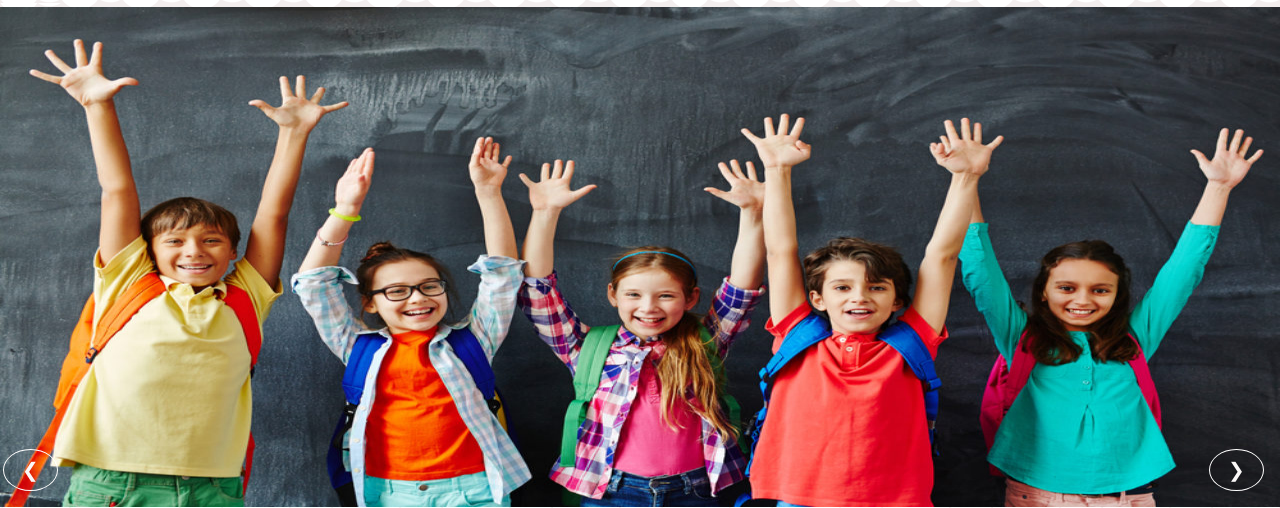
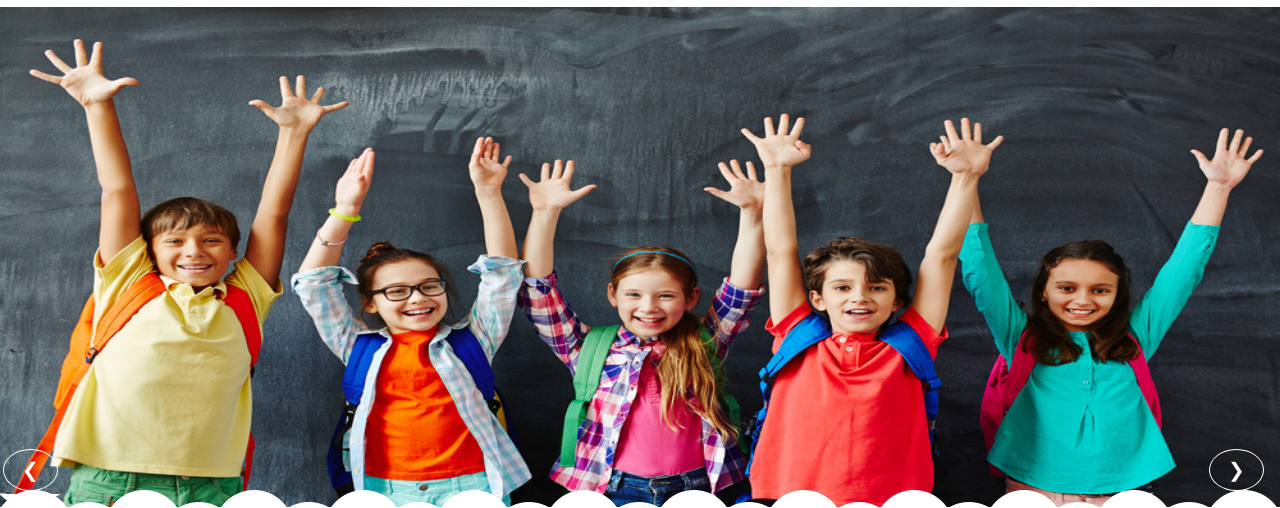
Before and after one commit to kushaljangir/KUSHAL-, a plain HTML site: page index.html in a window 1280 px wide. Shown: the part 71-579 px from the top of the page. Drawn offline with nearby package versions, Linux system fonts and the light colour scheme.

Commit message:
Home page

```diff
--- a/index.html
+++ b/index.html
@@ -4,7 +4,7 @@
 <head>
     <meta charset="UTF-8">
     <meta name="viewport" content="width=device-width, initial-scale=1.0">
-    <title>Document</title>
+    <title>Kider - Preschool Website Template</title>
     <link rel="stylesheet" href="https://cdnjs.cloudflare.com/ajax/libs/font-awesome/6.4.2/css/all.min.css" integrity="sha512-z3gLpd7yknf1YoNbCzqRKc4qyor8gaKU1qmn+CShxbuBusANI9QpRohGBreCFkKxLhei6S9CQXFEbbKuqLg0DA==" crossorigin="anonymous" referrerpolicy="no-referrer" />
     <link rel="preconnect" href="https://fonts.googleapis.com">
     <link rel="preconnect" href="https://fonts.gstatic.com" crossorigin>
--- a/style.css
+++ b/style.css
@@ -3,7 +3,7 @@
     padding: 0;
 }
 body{
-    background-color: #f3eeee;
+    background-color: #fcfcfc;
     padding: 0;
     margin: 0;
     box-sizing: border-box;
@@ -125,9 +125,9 @@ main{
 }
 .clouds2{
     background-image: url(bg-header-bottom.png);
-    transform: rotate(180deg);
+    transform: rotate(0deg);
     background-repeat: repeat-x;
-    margin-top: -22px;
+    margin-top: -39px;
 
 }
 .school{
```
Also changed, not shown: About us .html (added, +11 -0 lines).
